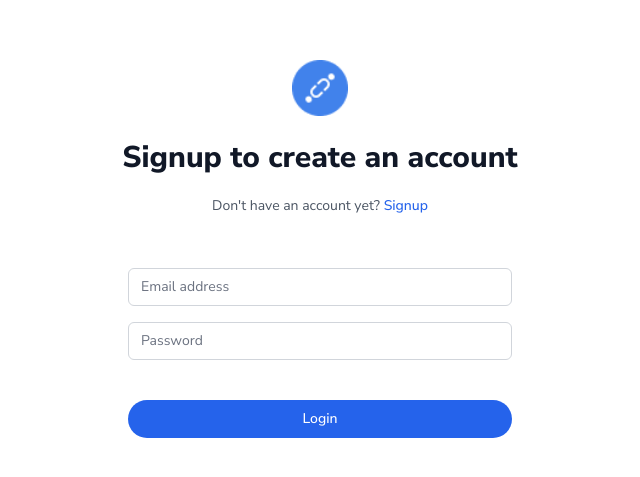
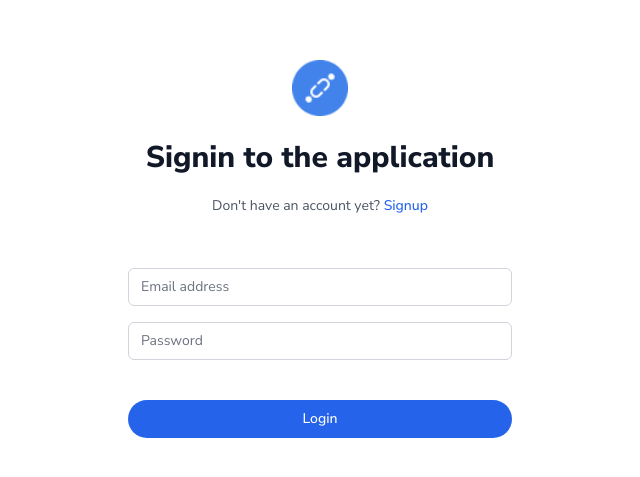
Before and after one commit to awesomedev77/loan-client-react, a React (Create React App) app: page /login in a window 1280 px wide. Shown: the part 135-612 px from the top of the page, without its empty margins (320-960 px from the left). Built offline with nearby package versions, Linux system fonts and the light colour scheme.

Commit message:
fix title in login page

```diff
--- a/src/pages/Login.tsx
+++ b/src/pages/Login.tsx
@@ -63,7 +63,7 @@ const Login: React.FC = () => {
   return (
     <div className="min-h-full h-screen flex items-center justify-center py-12 px-4 sm:px-6 lg:px-8">
       <div className="max-w-md w-full space-y-8">
-        <AuthHeader heading='Signup to create an account' paragraph="Don't have an account yet? " linkName='Signup' linkUrl='/signup' />
+        <AuthHeader heading='Signin to the application' paragraph="Don't have an account yet? " linkName='Signup' linkUrl='/signup' />
         <form className="px-8 pt-2 pb-8 mb-4" onSubmit={handleLogin}>
           <div className="mb-4">
             <Input
```
